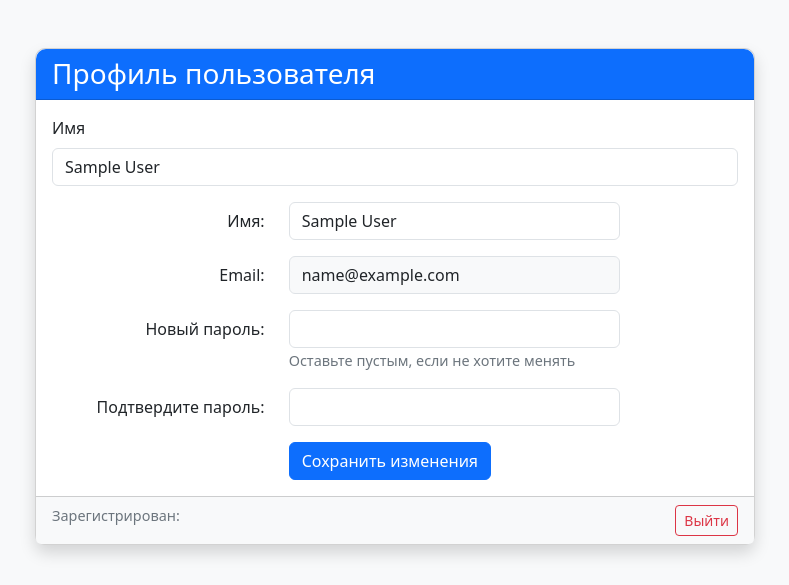
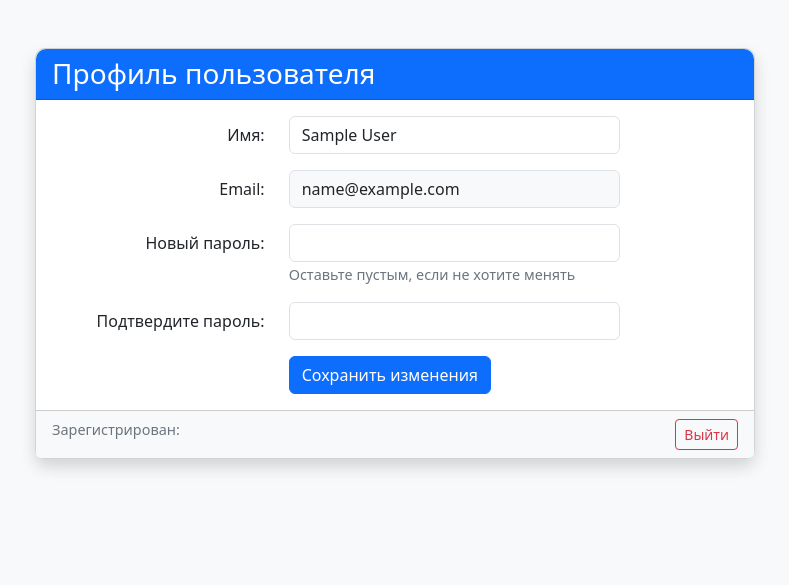
Before and after one commit to w2713/small-grey-cells, a Flask app: page /profile in a window 1280 px wide. Shown: the part 56-641 px from the top of the page, without its empty margins (245-1034 px from the left). Run offline with Flask 3, Linux system fonts and the light colour scheme; the visitor is signed in with stand-in values (Sample User, id 1).

Commit message:
Fix form profile

```diff
--- a/app/main/forms.py
+++ b/app/main/forms.py
@@ -5,11 +5,8 @@
 
 # Форма для профиля
 class ProfileForm(FlaskForm):
-    name = StringField('Имя', validators=[DataRequired(message="Имя обязательно")])
-    password = PasswordField('Новый пароль', validators=[
-        Length(min=6, message='Пароль должен быть не менее 6 символов')
-    ])
-    confirm_password = PasswordField('Подтвердите пароль', validators=[
-        EqualTo('password', message='Пароли должны совпадать')
-    ])
+    name = StringField('Имя', validators=[DataRequired()])
+    password = PasswordField('Новый пароль (оставьте пустым, чтобы не менять)')
+    confirm_password = PasswordField('Подтвердите новый пароль',
+                                   validators=[EqualTo('password', message='Пароли должны совпадать')])
     submit = SubmitField('Сохранить')
--- a/app/main/routes.py
+++ b/app/main/routes.py
@@ -27,21 +27,21 @@
 @login_required
 def profile_view():
     form = ProfileForm(obj=current_user)  # Автозаполнение формы
-
     if form.validate_on_submit():
         try:
             update_data = {'name': form.name.data}
+            if form.password.data:
+                if len(form.password.data) < 6:
+                    flash('Пароль должен быть не менее 6 символов', 'danger')
+                    return render_template('main/profile.html', form=form)
 
-            # Обновляем пароль только если он введён
-            if form.password.data:
                 update_data['password_hash'] = generate_password_hash(form.password.data)
-            print("Данные для обновления:", update_data)
-            # Выполняем обновление
+
             result = current_app.db.users.update_one(
                 {'_id': ObjectId(current_user.id)},
                 {'$set': update_data}
             )
-            print("Результат обновления:", result.raw_result)
+
             if result.modified_count > 0:
                 # Обновляем данные в текущей сессии
                 updated_user = current_app.db.users.find_one({'_id': ObjectId(current_user.id)})
@@ -50,7 +50,7 @@
             else:
                 flash('Данные не были изменены', 'info')
 
-            return redirect(url_for('main_bp.profile_view'))
+            return redirect(url_for('main.profile_view'))
 
         except Exception as e:
             current_app.logger.error(f"Ошибка обновления профиля: {str(e)}")
--- a/app/models/user.py
+++ b/app/models/user.py
@@ -75,12 +75,12 @@
 
 def update_user(db, user_id, update_data):
     try:
-        print("Данные для обновления:", update_data)
+
         result = db.users.update_one(
             {'_id': ObjectId(user_id)},
             {'$set': update_data}
         )
-        print("Результат обновления:", result.raw_result)
+
         return result.modified_count > 0
     except Exception as e:
         print(f"Update user error: {str(e)}")
--- a/app/templates/main/profile.html
+++ b/app/templates/main/profile.html
@@ -12,19 +12,14 @@
                         <form method="POST" action="{{ url_for('main.profile_view') }}">
                             {{ form.hidden_tag() }}
 
-                            <div class="mb-3">
-                                {{ form.name.label(class="form-label") }}
-                                {{ form.name(class="form-control") }}
-                                {% for error in form.name.errors %}
-                                    <div class="invalid-feedback" style="display: block;">{{ error }}</div>
-                                {% endfor %}
-                            </div>
-
                             <div class="mb-3 row">
                                 <label for="name" class="col-md-4 col-form-label text-md-end">Имя:</label>
                                 <div class="col-md-6">
                                     <input type="text" class="form-control" id="name" name="name"
-                                           value="{{ current_user.name }}" required>
+                                           value="{{ form.name.data }}" required>
+                                    {% for error in form.name.errors %}
+                                        <div class="invalid-feedback d-block">{{ error }}</div>
+                                    {% endfor %}
                                 </div>
                             </div>
 
```
